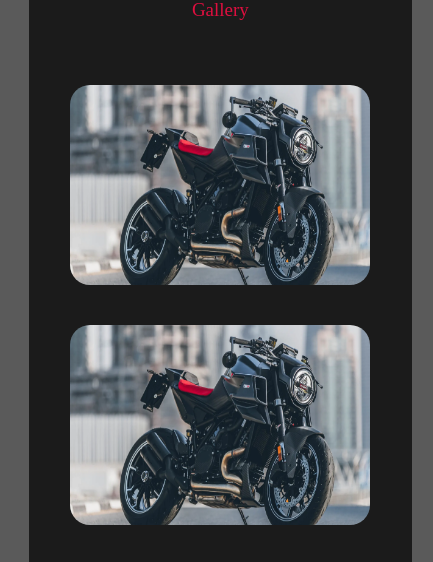
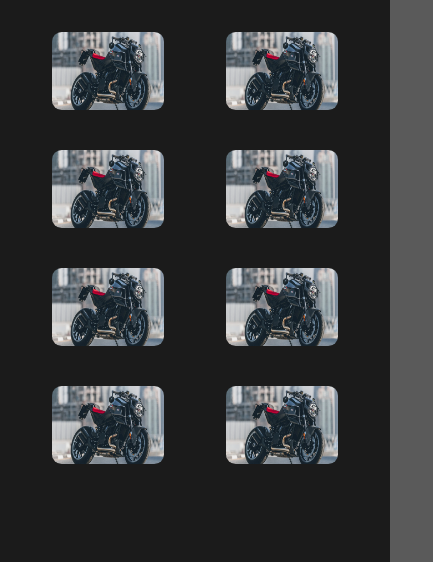
Before and after one commit to Veniklive/MotoCommunity, a website: page docs/gallery.html in a window 390 px wide. Shown: the part 157-719 px from the top of the page, 433 px wide, since content can reach past the window. Drawn offline with Linux system fonts and the light colour scheme.

Commit message:
Fix mobile padding

```diff
--- a/docs/gallery.html
+++ b/docs/gallery.html
@@ -4,16 +4,11 @@
 	<meta charset="UTF-8">
 	<meta http-equiv="X-UA-Compatible" content="IE=edge">
 	<meta name="viewport" content="width=device-width, initial-scale=1.0">
-<<<<<<< HEAD
-	<link rel="stylesheet" href="css/style.min.css?_v=20230106134537">
-=======
-	<link rel="stylesheet" href="css/style.min.css?_v=20230106132708">
->>>>>>> 8efee2eefd2017cdd3b9041f9a5e5e581f1718d0
+	<link rel="stylesheet" href="css/style.min.css?_v=20230106202529">
 	<title>Moto Communuty</title>
 </head>
 
 <body>
-	<div class="background">
 	<div class="wrapper">
 		<header class="header">
 	<div class="container">
@@ -36,7 +31,7 @@
 	</div>
 </header>
 	<main>
-		<div class="container">
+		<div class="container mb_nopadding">
 			<div class="content">
 				<div class="content__title">Gallery</div>
 				<div class="gallery">
@@ -70,12 +65,7 @@
     </div>
 </footer>
 	</div>
-	</div>
-<<<<<<< HEAD
-	<script src="js/app.min.js?_v=20230106134537"></script>
-=======
-	<script src="js/app.min.js?_v=20230106132708"></script>
->>>>>>> 8efee2eefd2017cdd3b9041f9a5e5e581f1718d0
+	<script src="js/app.min.js?_v=20230106202529"></script>
 </body>
 
 </html>
--- a/src/scss/style.scss
+++ b/src/scss/style.scss
@@ -55,7 +55,7 @@ main{
 
 	&.mb_nopadding{
 		@media (max-width: 500px) {
-			padding: 0px 0px;
+			padding: 0px 0px !important;
 		}
 	}
 }
@@ -225,11 +225,8 @@ main>div{
 	}
 }
 
-<<<<<<< HEAD
+
 .header__inner>picture{
-=======
-.header__inner picture{
->>>>>>> 8efee2eefd2017cdd3b9041f9a5e5e581f1718d0
 	display: none;
 	@media (max-width: 768px) {
 		display: block;
@@ -413,9 +410,9 @@ main>div{
 		flex-wrap: wrap;
 	}
 	&__img{
-		border-radius: 20px;
-		width: 300px;
-		height: 200px;
+		border-radius: adptVal(20, 9);
+		width: adptVal(270, 100);
+		height: adptVal(180, 70);
 		margin: 20px 20px 20px 20px;
 		cursor: pointer;
 	}
```
Also changed, not shown: docs/index.html (+2 -10 lines), src/gallery.html (+1 -3 lines), docs/css/style.css, docs/css/style.min.css.
